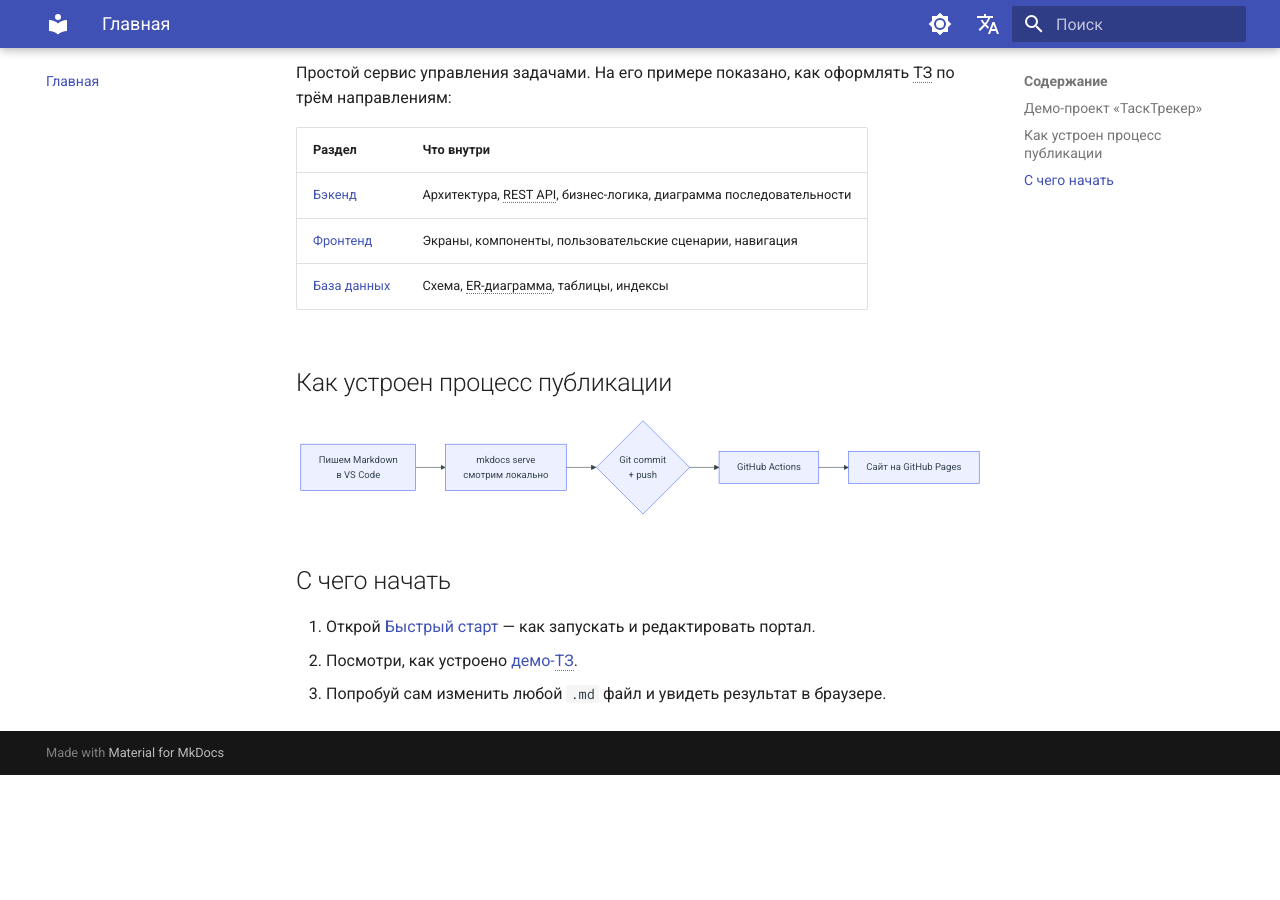
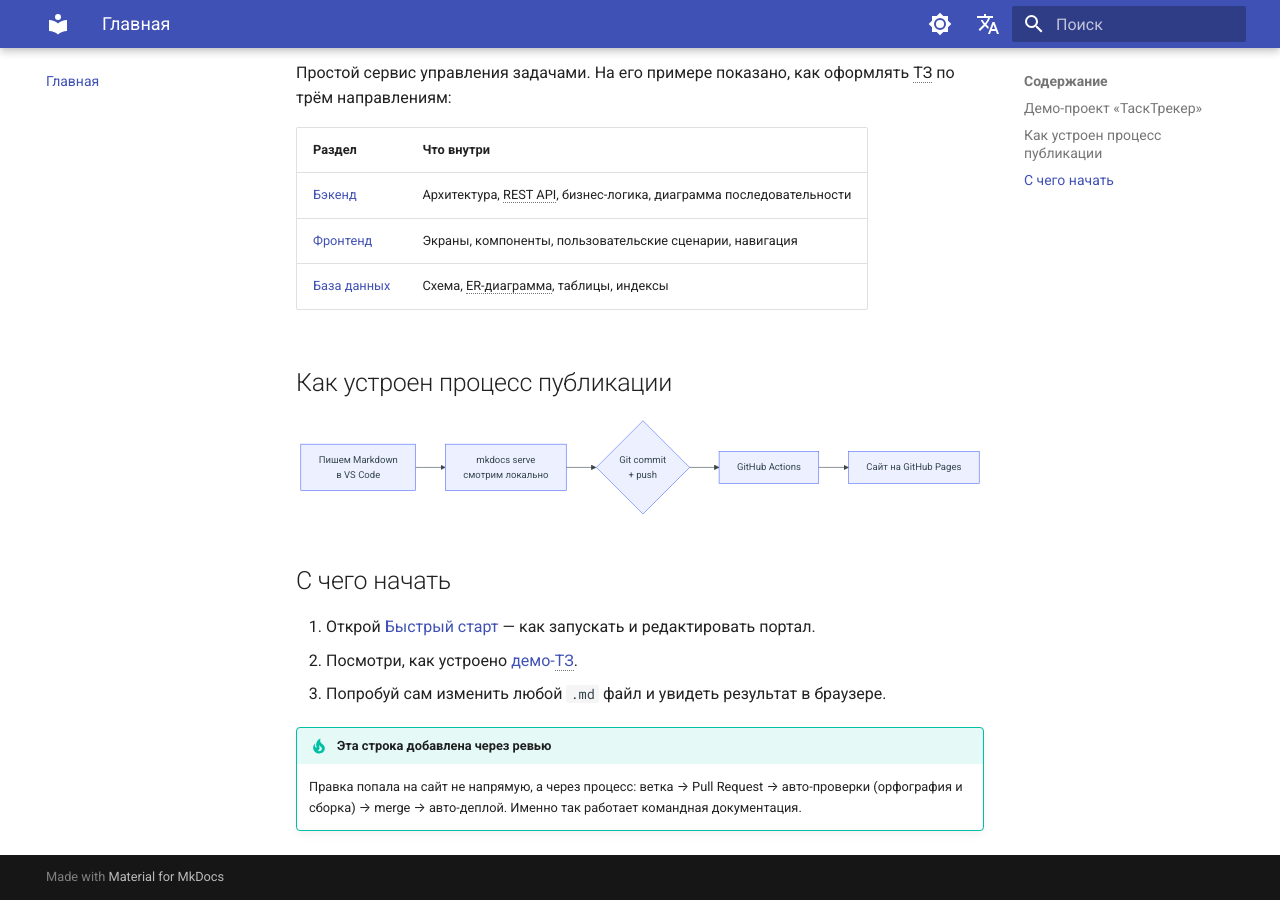
Before and after one commit to bestfriendpass-blip/boostra-docs, an MkDocs documentation site: the page built from docs/index.md, in a window 1280 px wide and 900 px high, scrolled down 550 px. Built offline with MkDocs 1.6.1 and Material for MkDocs 9.7.7, drawn with Linux system fonts in a browser that asks for light colours; comment, search, counter and statistics services are not loaded; the version menu is left out; before the commit the page ends 1325 px from its top, so only the background shows below that.

Commit message:
Демо-правка: пояснение про процесс ревью на главной (#1)

```diff
--- a/docs/index.md
+++ b/docs/index.md
@@ -33,3 +33,6 @@ graph LR
 1. Открой [Быстрый старт](getting-started.md) — как запускать и редактировать портал.
 2. Посмотри, как устроено [демо-ТЗ](tz/index.md).
 3. Попробуй сам изменить любой `.md` файл и увидеть результат в браузере.
+
+!!! tip "Эта строка добавлена через ревью"
+    Правка попала на сайт не напрямую, а через процесс: ветка → Pull Request → авто-проверки (орфография и сборка) → merge → авто-деплой. Именно так работает командная документация.
```
